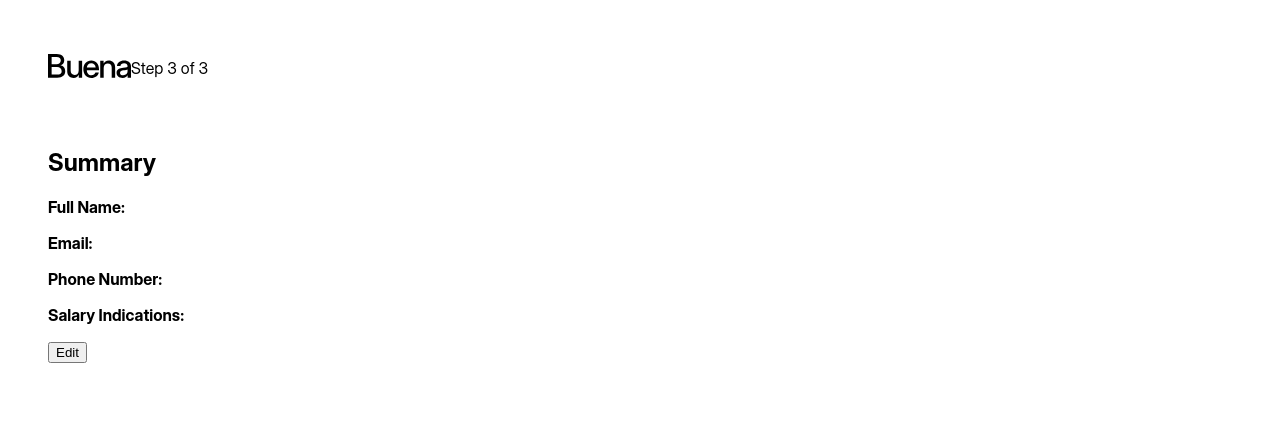
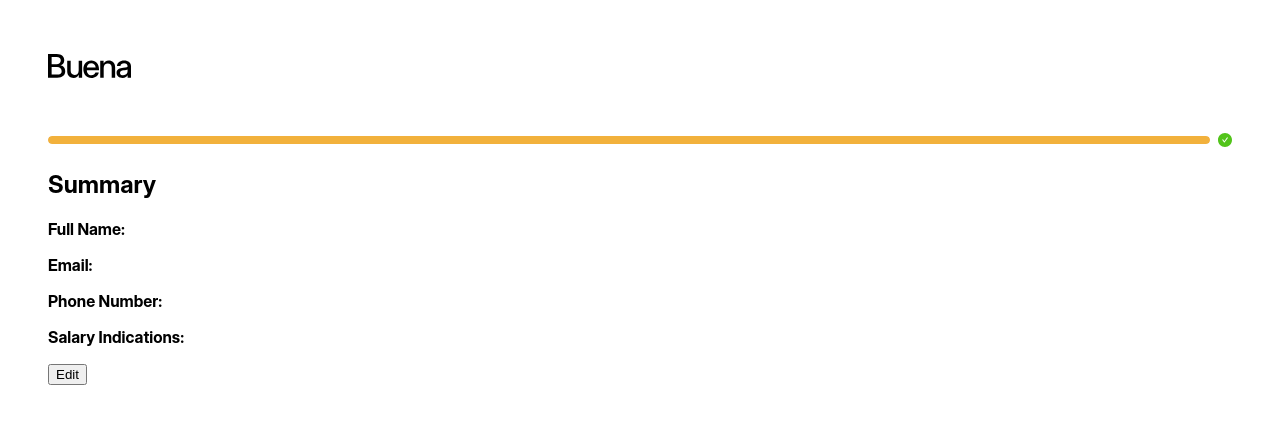
Before and after one commit to LiamGitGoing/buena-application, a React (Create React App) app: page /summary in a window 1280 px wide. Shown: the top 424 px of the page. Built offline with nearby package versions, Linux system fonts and the light colour scheme.

Commit message:
[update] progress bar

```diff
--- a/src/components/Header.tsx
+++ b/src/components/Header.tsx
@@ -1,5 +1,4 @@
 import React from 'react';
-import ProgressIndicator from './ProgressIndicator';
 import { HeaderWrapper, LogoWrapper } from './HeaderStyled';
 import logo from '../assets/images/logo.svg';
 
@@ -11,11 +10,6 @@
           <img src={logo} alt='Buena company logo' width='83' height='32' />
         </a>
       </LogoWrapper>
-      <div>
-        <div>
-          <ProgressIndicator />
-        </div>
-      </div>
     </HeaderWrapper>
   );
 };
--- a/src/components/HeaderStyled.ts
+++ b/src/components/HeaderStyled.ts
@@ -2,7 +2,6 @@
 
 export const HeaderWrapper = styled.header`
   display: flex;
-  background-color: #fffff;
   height: 120px;
   align-items: center;
 `;
--- a/src/components/ProgressIndicator.tsx
+++ b/src/components/ProgressIndicator.tsx
@@ -1,20 +1,37 @@
-import React from "react";
-import { useLocation } from "react-router-dom";
+import React from 'react';
+import { useLocation } from 'react-router-dom';
+import { theme } from '../styles/theme';
+import { Progress as AntProgress } from 'antd';
+import { ProgressWrapper } from './ProgressIndicatorStyled';
 
 const ProgressIndicator: React.FC = () => {
   const location = useLocation();
-  const steps = ["/personal-info", "/salary-indications", "/summary"];
-  const currentStep = steps.indexOf(location.pathname) + 1;
+  const steps = ['/personal-info', '/salary-indications'];
+  const currentStep = steps.indexOf(location.pathname);
+  var percentage = (currentStep / steps.length) * 100;
 
-  if (location.pathname === "/") {
+  if (location.pathname === '/') {
     return null;
   }
 
+  if (location.pathname === '/summary') {
+    percentage = 100;
+  }
+
+  const status = percentage === 100 ? 'success' : 'active';
+  const strokeColor =
+    status === 'success' ? theme.colors.darkYellow : theme.colors.lightYellow;
+
   return (
     <div>
-      <div>
-        Step {currentStep} of {steps.length}
-      </div>
+      <ProgressWrapper>
+        <AntProgress
+          percent={percentage}
+          status={status}
+          strokeColor={strokeColor}
+          trailColor={theme.colors.lightGrey}
+        />
+      </ProgressWrapper>
     </div>
   );
 };
--- /dev/null
+++ b/src/components/ProgressIndicatorStyled.ts
@@ -0,0 +1,3 @@
+import styled from 'styled-components';
+
+export const ProgressWrapper = styled.div``;
--- a/src/pages/PersonalInfo.tsx
+++ b/src/pages/PersonalInfo.tsx
@@ -4,11 +4,14 @@
 import { setFullName, setEmail, setPhoneNumber } from '../context/formSlice';
 import Input from '../components/Input';
 import Button from '../components/Button';
+import ProgressIndicator from '../components/ProgressIndicator';
 
 const PersonalInfo: React.FC = () => {
   const dispatch = useDispatch();
   const navigate = useNavigate();
-    const { fullName, email, phoneNumber } = useSelector((state: any) => state.form);
+  const { fullName, email, phoneNumber } = useSelector(
+    (state: any) => state.form
+  );
 
   const handleChange = (e: React.ChangeEvent<HTMLInputElement>) => {
     const { name, value } = e.target;
@@ -34,27 +37,29 @@
 
   return (
     <div>
+      <ProgressIndicator />
+
       <h2>Personal Information</h2>
       <Input
-                type="text"
+        type='text'
         value={fullName}
         onChange={handleChange}
-                placeholder="Full Name"
-                name="fullName"
+        placeholder='Full Name'
+        name='fullName'
       />
       <Input
-                type="email"
+        type='email'
         value={email}
         onChange={handleChange}
-                placeholder="Email"
-                name="email"
+        placeholder='Email'
+        name='email'
       />
       <Input
-                type="tel"
+        type='tel'
         value={phoneNumber}
         onChange={handleChange}
-                placeholder="Phone Number"
-                name="phoneNumber"
+        placeholder='Phone Number'
+        name='phoneNumber'
       />
       <Button onClick={handleNext}>Next</Button>
     </div>
--- a/src/pages/SalaryIndications.tsx
+++ b/src/pages/SalaryIndications.tsx
@@ -4,6 +4,7 @@
 import { setSalary } from '../context/formSlice';
 import RadioButton from '../components/RadioButton';
 import Button from '../components/Button';
+import ProgressIndicator from '../components/ProgressIndicator';
 
 const SalaryIndications: React.FC = () => {
   const dispatch = useDispatch();
@@ -20,37 +21,39 @@
 
   return (
     <div>
+      <ProgressIndicator />
+
       <h2>Salary Indications</h2>
       <RadioButton
-                name="salary"
+        name='salary'
         value="0-1'000"
         checked={salary === "0-1'000"}
         onChange={handleChange}
         label="0-1'000"
       />
       <RadioButton
-                name="salary"
+        name='salary'
         value="1'000 - 2'000"
         checked={salary === "1'000 - 2'000"}
         onChange={handleChange}
         label="1'000-2'000"
       />
       <RadioButton
-                name="salary"
+        name='salary'
         value="2'000 - 3'000"
         checked={salary === "2'000 - 3'000"}
         onChange={handleChange}
         label="2'000-3'000"
       />
       <RadioButton
-                name="salary"
+        name='salary'
         value="3'000 - 4'000"
         checked={salary === "3'000 - 4'000"}
         onChange={handleChange}
         label="3'000-4'000"
       />
       <RadioButton
-                name="salary"
+        name='salary'
         value="Mehr als 4'000"
         checked={salary === "Mehr als 4'000"}
         onChange={handleChange}
--- a/src/pages/Summary.tsx
+++ b/src/pages/Summary.tsx
@@ -2,10 +2,13 @@
 import { useSelector } from 'react-redux';
 import { useNavigate } from 'react-router-dom';
 import Button from '../components/Button';
+import ProgressIndicator from '../components/ProgressIndicator';
 
 const Summary: React.FC = () => {
   const navigate = useNavigate();
-    const { fullName, email, phoneNumber, salary } = useSelector((state: any) => state.form);
+  const { fullName, email, phoneNumber, salary } = useSelector(
+    (state: any) => state.form
+  );
 
   const handleEdit = () => {
     navigate('/personal-info');
@@ -13,11 +16,21 @@
 
   return (
     <div>
+      <ProgressIndicator />
+
       <h2>Summary</h2>
-            <p><strong>Full Name:</strong> {fullName}</p>
-            <p><strong>Email:</strong> {email}</p>
-            <p><strong>Phone Number:</strong> {phoneNumber}</p>
-            <p><strong>Salary Indications:</strong> {salary}</p>
+      <p>
+        <strong>Full Name:</strong> {fullName}
+      </p>
+      <p>
+        <strong>Email:</strong> {email}
+      </p>
+      <p>
+        <strong>Phone Number:</strong> {phoneNumber}
+      </p>
+      <p>
+        <strong>Salary Indications:</strong> {salary}
+      </p>
       <Button onClick={handleEdit}>Edit</Button>
     </div>
   );
```
Lines whose indentation alone changed are shown as unchanged.
